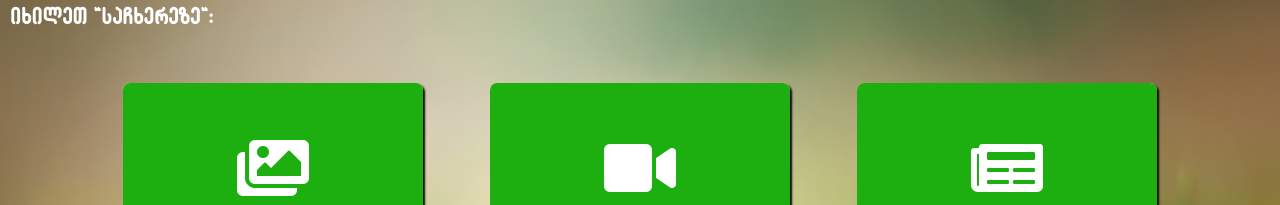
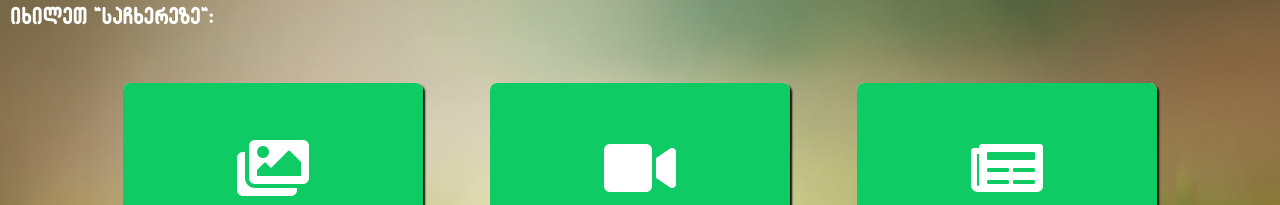
Before and after one commit to giorgi-333/new-sachkhereze, a plain HTML site: page index.html in a window 1280 px wide. Shown: the part 802-1007 px from the top of the page. Drawn offline with Linux system fonts and the light colour scheme.

Commit message:
try color change of information

```diff
--- a/css/style.css
+++ b/css/style.css
@@ -392,7 +392,8 @@ nav ul li a:hover:not(.active){
     height: 100%;
     top: 0;
     left:0;
-    background-color: rgb(28, 175, 15);
+    /* background-color: rgb(28, 175, 15); */
+    background-color: #0ecc63;
     display: flex;
     flex-direction: column;
     justify-content: center;
```
